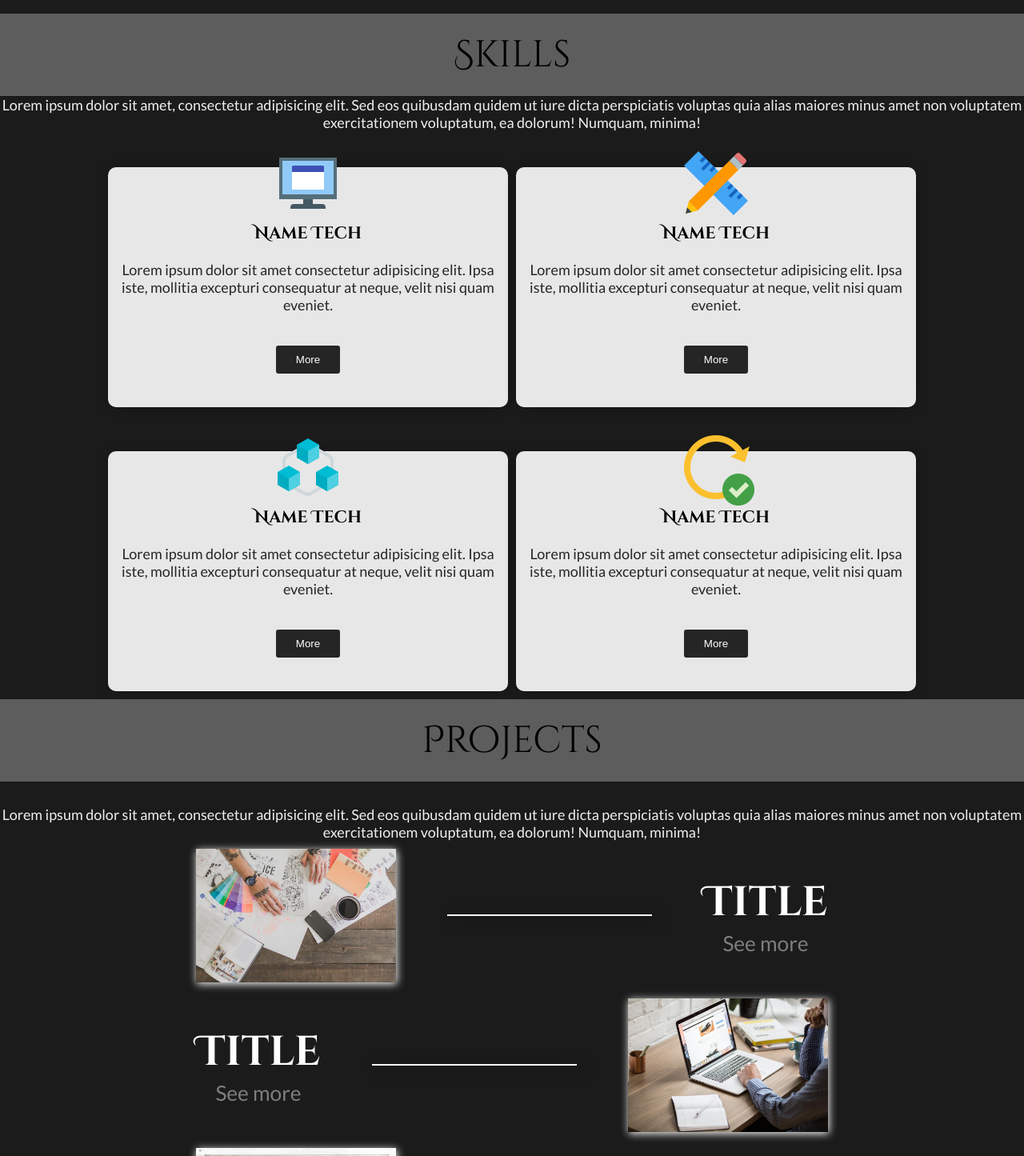
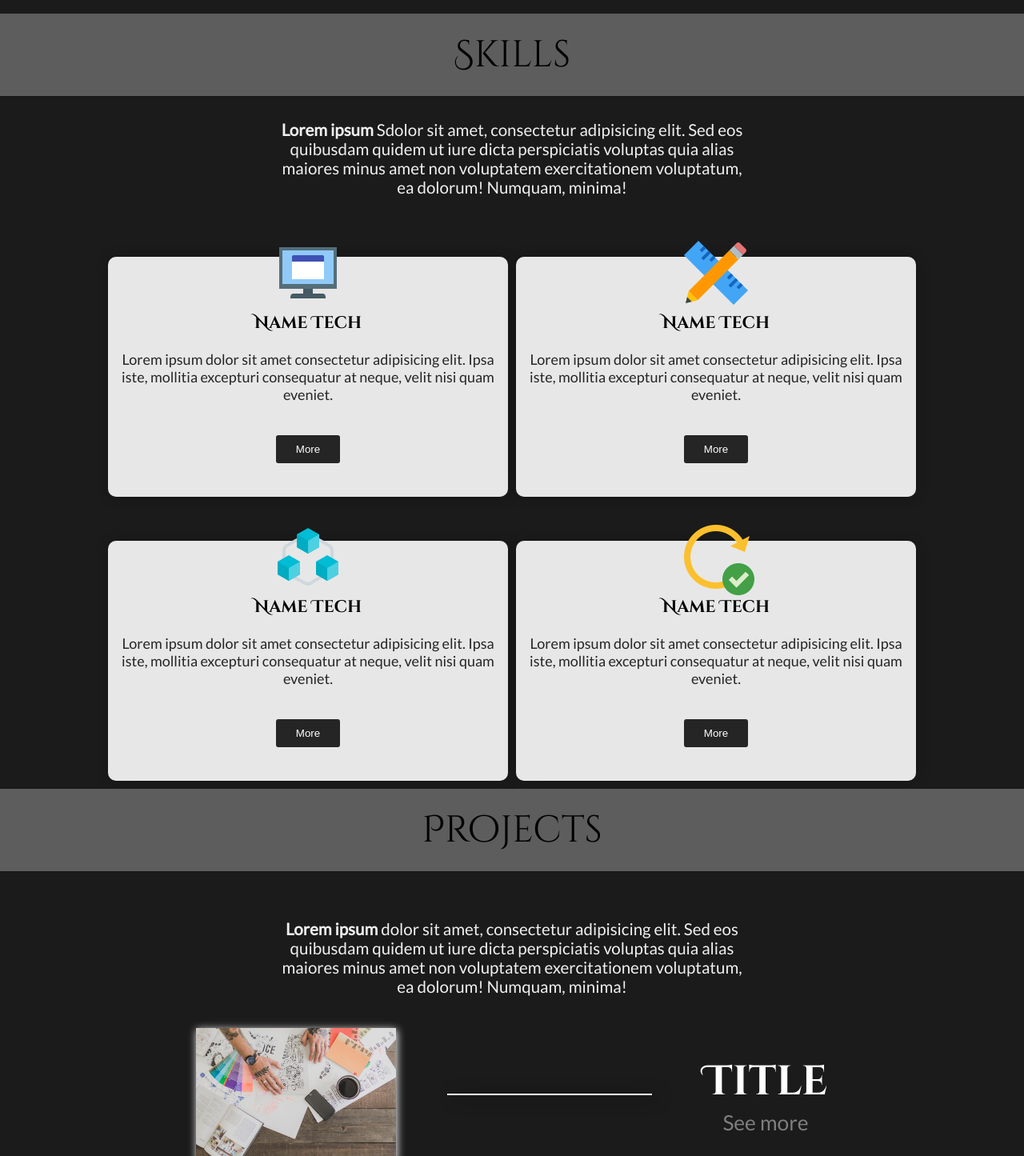
Before and after one commit to jheisondev/Site-Portifolio, a plain HTML site: page index.html in a window 1280 px wide. Shown: the part 2151-3596 px from the top of the page at 80% size. Drawn offline with Linux system fonts and the light colour scheme.

Commit message:
ajust commit

```diff
--- a/index.html
+++ b/index.html
@@ -147,7 +147,7 @@
 
     <div id="skills" class="skills fcc">
       <p class="title-sec font-cinzel">Skills</p>
-      <p>Lorem ipsum dolor sit amet, consectetur adipisicing elit. Sed eos quibusdam quidem ut iure dicta perspiciatis voluptas quia alias maiores minus amet non voluptatem exercitationem voluptatum, ea dolorum! Numquam, minima!</p>
+      <p class="descript"><b>Lorem ipsum</b> Sdolor sit amet, consectetur adipisicing elit. Sed eos quibusdam quidem ut iure dicta perspiciatis voluptas quia alias maiores minus amet non voluptatem exercitationem voluptatum, ea dolorum! Numquam, minima!</p>
       <div class="cards frc">
 
         <div class="card-skill fcc">
@@ -193,7 +193,7 @@
     <div id="projects" class="projects fcc">
       <p class="title-sec font-cinzel">Projects</p>
       <div class="portifolio fcc">
-        <p>Lorem ipsum dolor sit amet, consectetur adipisicing elit. Sed eos quibusdam quidem ut iure dicta perspiciatis voluptas quia alias maiores minus amet non voluptatem exercitationem voluptatum, ea dolorum! Numquam, minima!</p>
+        <p class="descript"><b>Lorem ipsum</b> dolor sit amet, consectetur adipisicing elit. Sed eos quibusdam quidem ut iure dicta perspiciatis voluptas quia alias maiores minus amet non voluptatem exercitationem voluptatum, ea dolorum! Numquam, minima!</p>
         <div class="card-portifolio frc">
           <img src="./assets/img/creative-designers-desk_925x.jpg" alt="">
           <div class="frc">
--- a/scr/css/styles.css
+++ b/scr/css/styles.css
@@ -37,7 +37,12 @@ main .background-img {
   justify-content: center;
   align-items: center;
 }
-
+.descript {
+  width: 100%;
+  max-width: 600px;
+  margin: 30px 10px;
+  font-size: calc(0.50rem + .9vw);
+}
 main .container {
   background: rgba(0, 0, 0, .7);
   max-width: 100vw;
```
